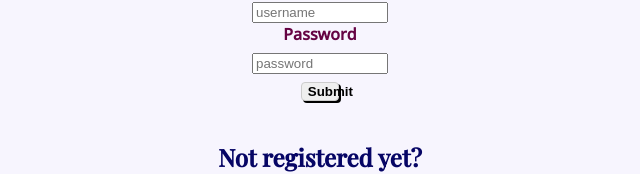
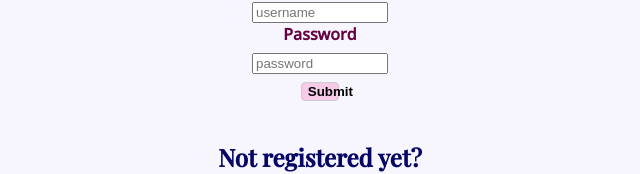
Before and after one commit to InbalGam/trip_planner, a React (Create React App) app in the folder frontend/trip-planner/: page /login in a window 1280 px wide. Shown: the part 124-298 px from the top of the page, without its empty margins (320-960 px from the left). Built offline with nearby package versions, Linux system fonts and the light colour scheme; a web font is replaced by a local one.

Commit message:
changed submit button css

```diff
--- a/frontend/trip-planner/src/Components/Styles/Login.css
+++ b/frontend/trip-planner/src/Components/Styles/Login.css
@@ -42,8 +42,9 @@
     border: 0.06rem solid #ccc;
     border-radius: 0.25rem;
     box-sizing: border-box;
-    box-shadow: 0.125rem 0.125rem;
+    box-shadow: 2px 1px -1px rgba(0,0,0,0.2);
     font-weight: bold;
+    background-color: #f7cbe8;
 }
 
 .loginForm button:hover {
```
